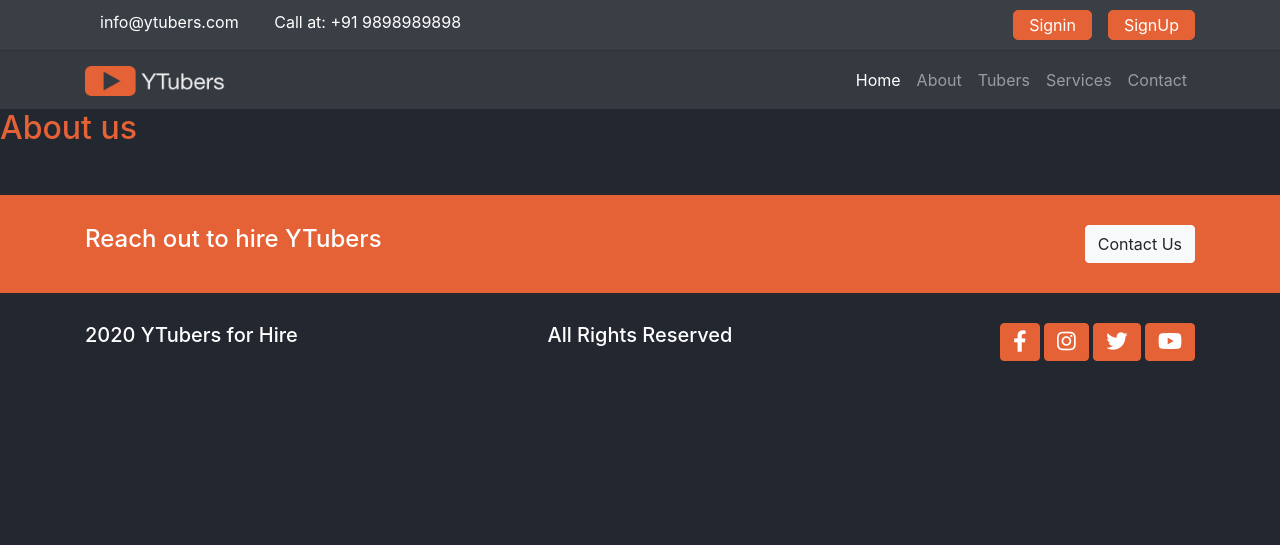
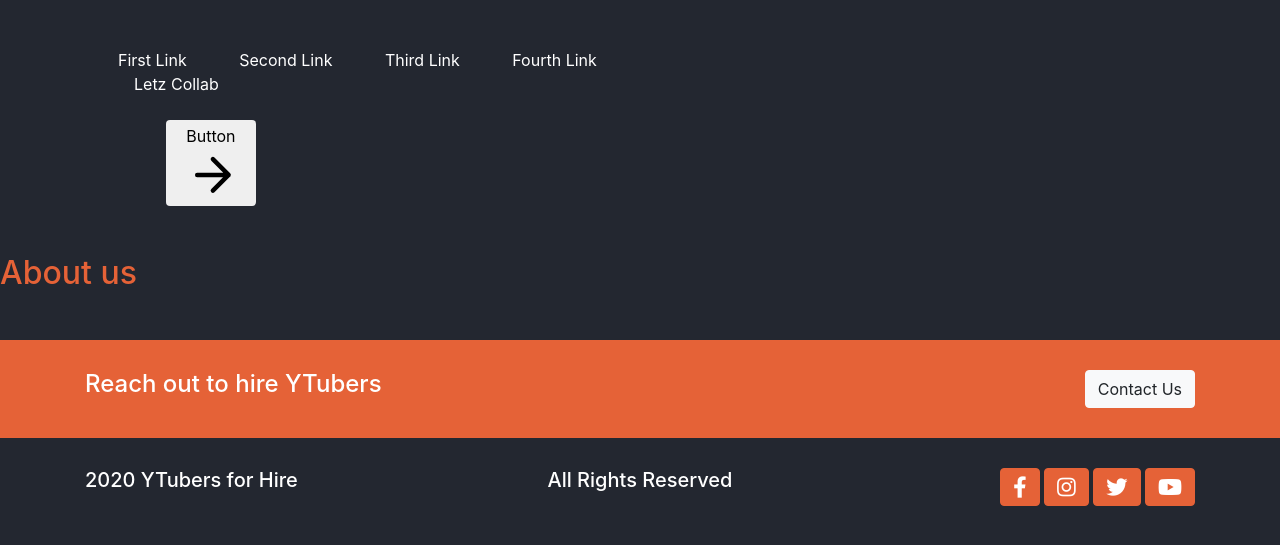
Before and after one commit to JabezSanjay/letz-collab, a Django app: page /about in a window 1280 px wide. Shown: the top 545 px of the page. Run offline with Django 3.2, Linux system fonts and the light colour scheme.

Commit message:
Integrated tailwind css in Django

```diff
--- a/letz_collab/templates/includes/src/components/header.html
+++ b/letz_collab/templates/includes/src/components/header.html
@@ -1,62 +1,69 @@
 {% load static %}
 
-<header class="header">
-  <div class="container">
-    <div class="row">
-      <div class="col-md-6 header-info">
-        <a href="mailto:info@ytubers.com" class="mr-3">info@ytubers.com</a>
-        <span>Call at: +91 9898989898 </span>
-      </div>
-      <div class="header-buttons col-md-6 d-flex justify-content-end">
-        <a class="btn btn-accent mr-3" href="/login.html">Signin</a>
-        <a class="btn btn-accent" href="/register.html">SignUp</a>
-      </div>
+<header class="text-gray-600 body-font">
+  <div
+    class="
+      container
+      mx-auto
+      flex flex-wrap
+      p-5
+      flex-col
+      md:flex-row
+      items-center
+    "
+  >
+    <nav class="flex lg:w-2/5 flex-wrap items-center text-base md:ml-auto">
+      <a class="mr-5 hover:text-gray-900">First Link</a>
+      <a class="mr-5 hover:text-gray-900">Second Link</a>
+      <a class="mr-5 hover:text-gray-900">Third Link</a>
+      <a class="hover:text-gray-900">Fourth Link</a>
+    </nav>
+    <a
+      class="
+        flex
+        order-first
+        lg:order-none lg:w-1/5
+        title-font
+        font-medium
+        items-center
+        text-gray-900
+        lg:items-center lg:justify-center
+        mb-4
+        md:mb-0
+      "
+    >
+      <span class="ml-3 text-xl">Letz Collab</span>
+    </a>
+    <div class="lg:w-2/5 inline-flex lg:justify-end ml-5 lg:ml-0">
+      <button
+        class="
+          inline-flex
+          items-center
+          bg-gray-100
+          border-0
+          py-1
+          px-3
+          focus:outline-none
+          hover:bg-gray-200
+          rounded
+          text-base
+          mt-4
+          md:mt-0
+        "
+      >
+        Button
+        <svg
+          fill="none"
+          stroke="currentColor"
+          stroke-linecap="round"
+          stroke-linejoin="round"
+          stroke-width="2"
+          class="w-4 h-4 ml-1"
+          viewBox="0 0 24 24"
+        >
+          <path d="M5 12h14M12 5l7 7-7 7"></path>
+        </svg>
+      </button>
     </div>
   </div>
 </header>
-
-<nav class="navbar navbar-expand-lg navbar-dark bg-dark">
-  <div class="container">
-    <a class="navbar-brand" href="#">
-      <img
-        src="{% static './assets/images/logo.png' %}"
-        alt=""
-        width="140"
-        height="30"
-        alt=""
-        loading="lazy"
-      />
-    </a>
-    <button
-      class="navbar-toggler"
-      type="button"
-      data-toggle="collapse"
-      data-target="#navbarNav"
-      aria-controls="navbarNav"
-      aria-expanded="false"
-      aria-label="Toggle navigation"
-    >
-      <span class="navbar-toggler-icon"></span>
-    </button>
-    <div class="collapse navbar-collapse" id="navbarNav">
-      <ul class="navbar-nav ml-auto">
-        <li class="nav-item active">
-          <a class="nav-link" href="/index.html">Home</a>
-        </li>
-        <li class="nav-item">
-          <a class="nav-link" href="/aboutus.html">About</a>
-        </li>
-        <li class="nav-item">
-          <a class="nav-link" href="/tubers.html">Tubers</a>
-        </li>
-        <li class="nav-item">
-          <a class="nav-link" href="#">Services</a>
-        </li>
-        <li class="nav-item">
-          <a class="nav-link" href="/contactus.html">Contact</a>
-        </li>
-      </ul>
-    </div>
-  </div>
-</nav>
-<!-- header end -->
```
